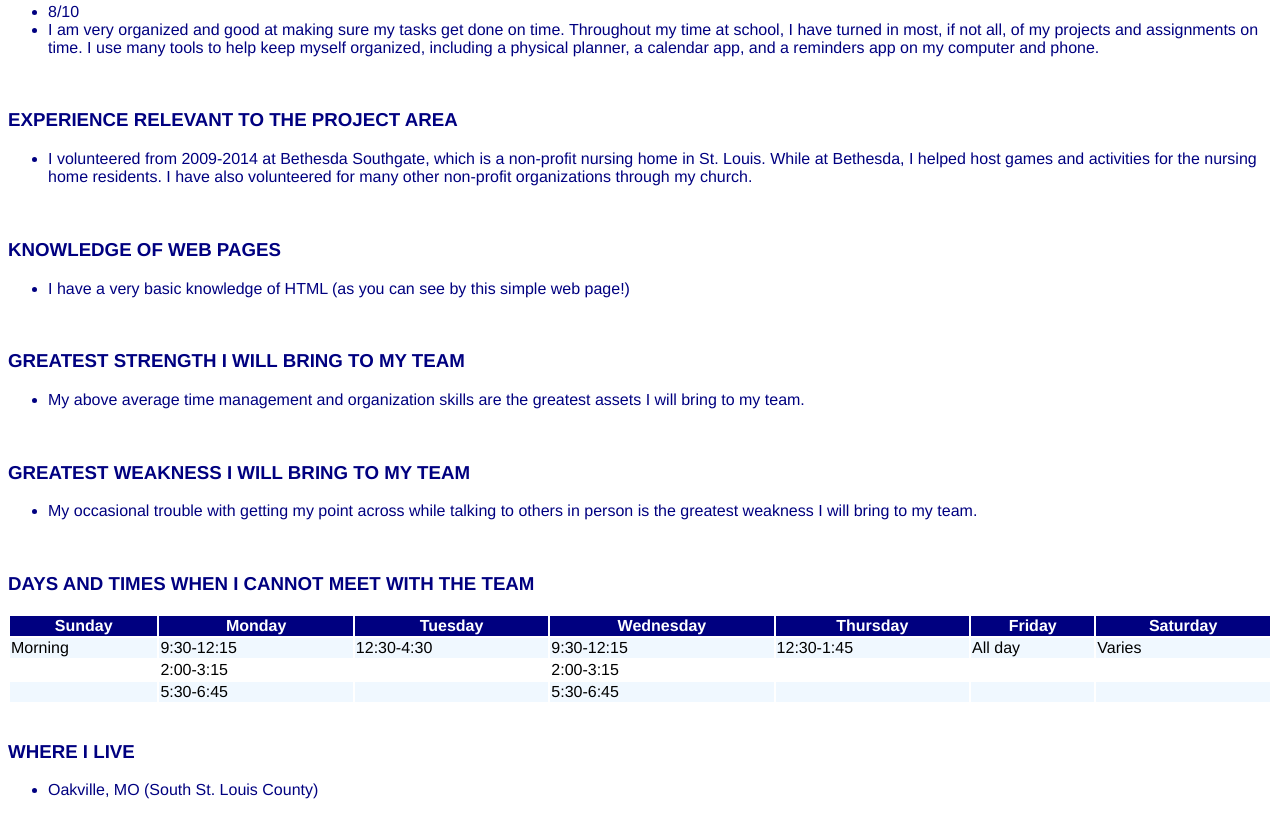
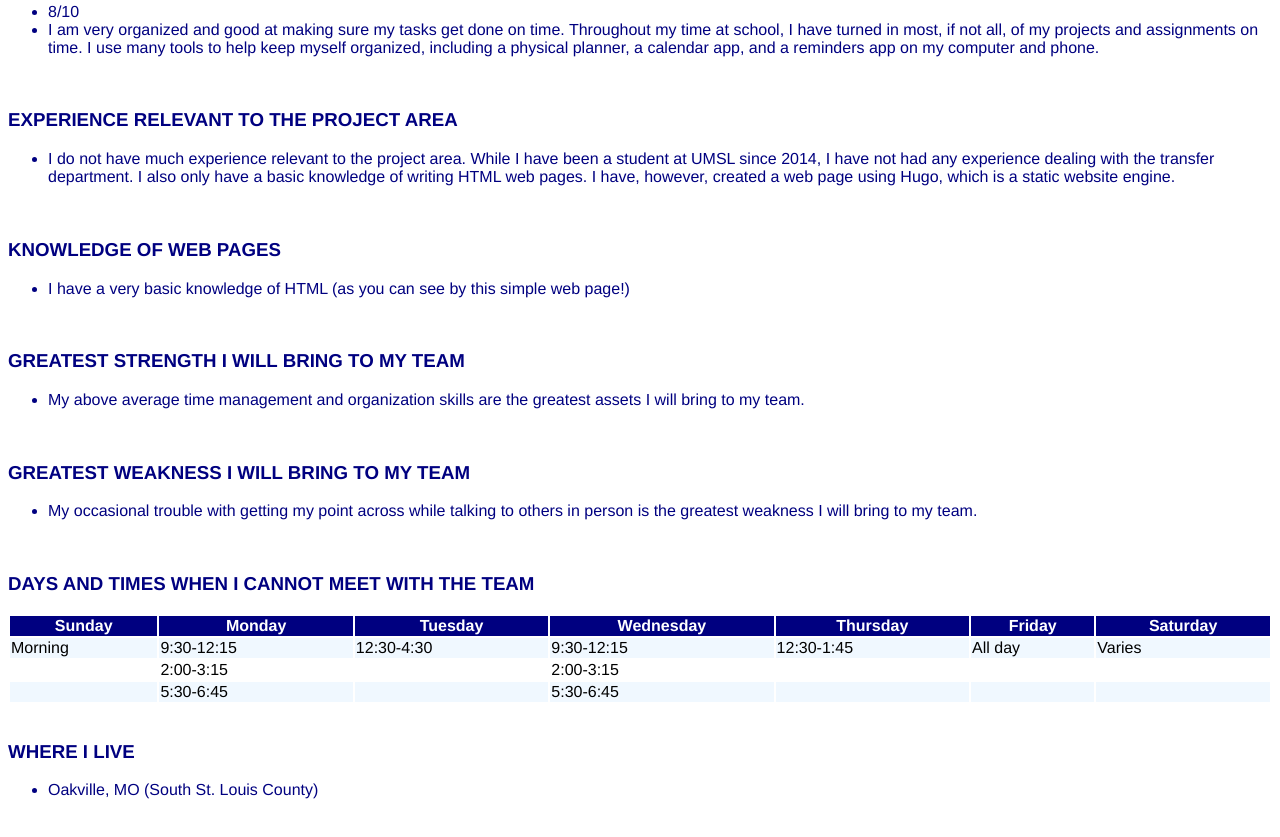
Before and after one commit to kahopfer/Systems-Analysis-Resume, a plain HTML site: page index.html in a window 1280 px wide. Shown: the part 1530-2367 px from the top of the page. Drawn offline with Linux system fonts and the light colour scheme.

Commit message:
Updated experience relevant to the project area

```diff
--- a/index.html
+++ b/index.html
@@ -145,9 +145,9 @@
 
 <h3>EXPERIENCE RELEVANT TO THE PROJECT AREA</h3>
 <ul>
-    <li>I volunteered from 2009-2014 at Bethesda Southgate, which is a non-profit nursing home in St. Louis. While at
-        Bethesda, I helped host games and activities for the nursing home residents. I have also volunteered for many
-        other non-profit organizations through my church.</li>
+    <li>I do not have much experience relevant to the project area. While I have been a student at UMSL since 2014, I
+        have not had any experience dealing with the transfer department. I also only have a basic knowledge of writing
+        HTML web pages. I have, however, created a web page using Hugo, which is a static website engine.</li>
 </ul>
 <br/>
 
```
